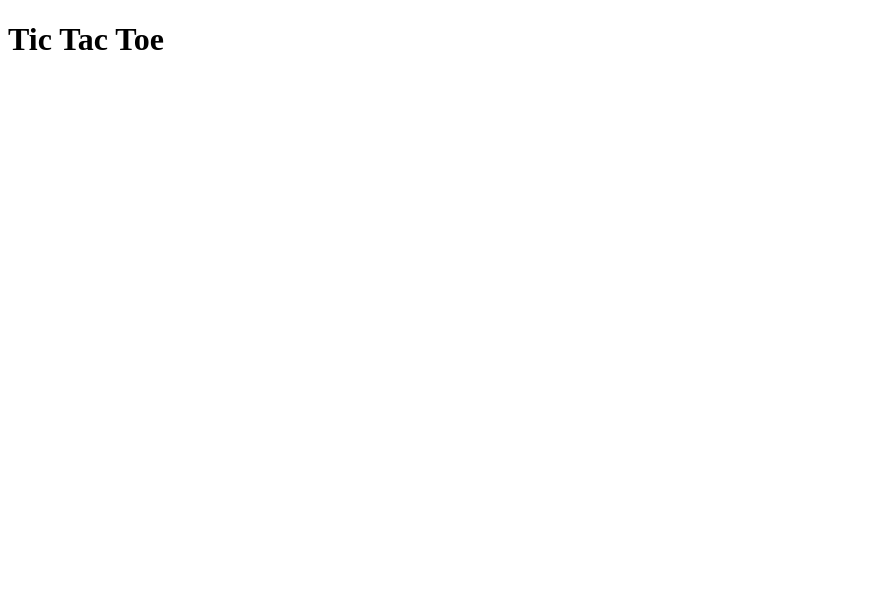
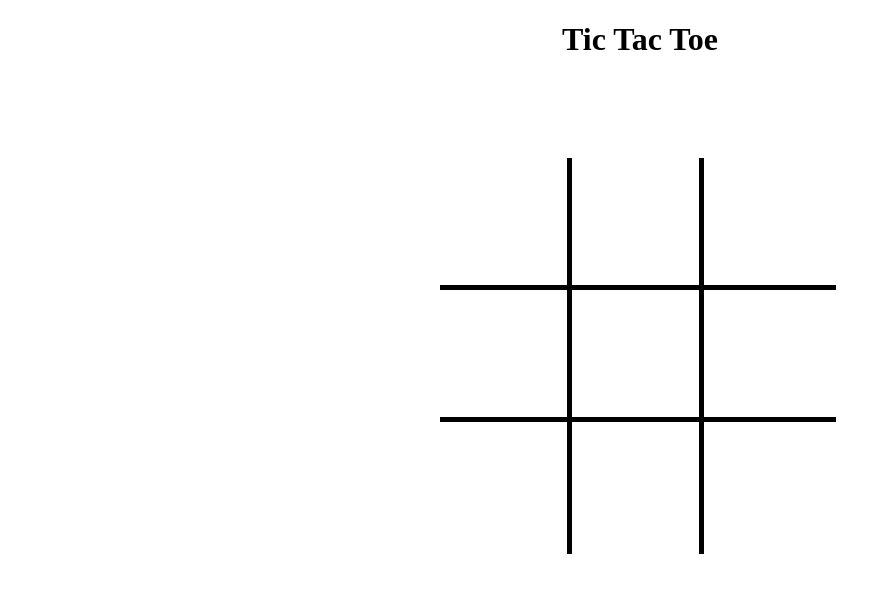
Before and after one commit to ChrisThauer/tic-tac-toe, a plain HTML site: page index.html in a window 1280 px wide. Shown: the whole page, without its empty margins (0-891 px from the left). Drawn offline with Linux system fonts and the light colour scheme.

Commit message:
Game board html and styles added

```diff
--- a/index.html
+++ b/index.html
@@ -9,7 +9,17 @@
 </head>
 <body>
   <h1 class="title">Tic Tac Toe</h1>
-
+    <div class="gameboard">
+      <div id="square-0"></div>
+      <div id="square-1"></div>
+      <div id="square-2"></div>
+      <div id="square-3"></div>
+      <div id="square-4"></div>
+      <div id="square-5"></div>
+      <div id="square-6"></div>
+      <div id="square-7"></div>
+      <div id="square-8"></div>
+    </div>
   <script src="script.js"></script>
 </body>
 </html>
--- a/styles.css
+++ b/styles.css
@@ -0,0 +1,56 @@
+* {
+  box-sizing: border-box;
+}
+
+.title {
+  text-align: center;
+}
+
+.gameboard {
+  width: 400px;
+  height: 400px;
+  margin: 100px auto;
+  display: grid;
+  grid-template-columns: 33% 33% 33%;
+  grid-template-rows: 33% 33% 33%;
+}
+
+/***********************************
+  Game Board Borders
+***********************************/
+
+#square-0 {
+  border-right: 5px solid black;
+  border-bottom: 5px solid black;
+}
+
+#square-1 {
+  border-right: 5px solid black;
+  border-bottom: 5px solid black;
+}
+
+#square-2 {
+  border-bottom: 5px solid black;
+}
+
+#square-3 {
+  border-right: 5px solid black;
+  border-bottom: 5px solid black;
+}
+
+#square-4 {
+  border-right: 5px solid black;
+  border-bottom: 5px solid black;
+}
+
+#square-5 {
+  border-bottom: 5px solid black;
+}
+
+#square-6 {
+  border-right: 5px solid black;
+}
+
+#square-7 {
+  border-right: 5px solid black;
+}
```
